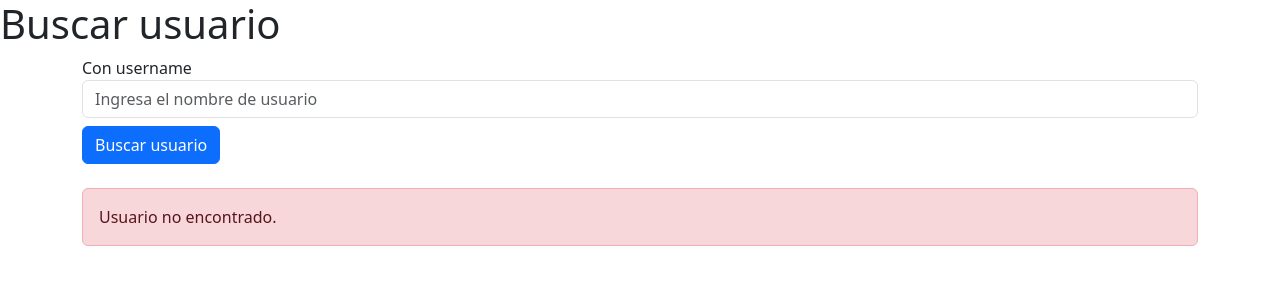
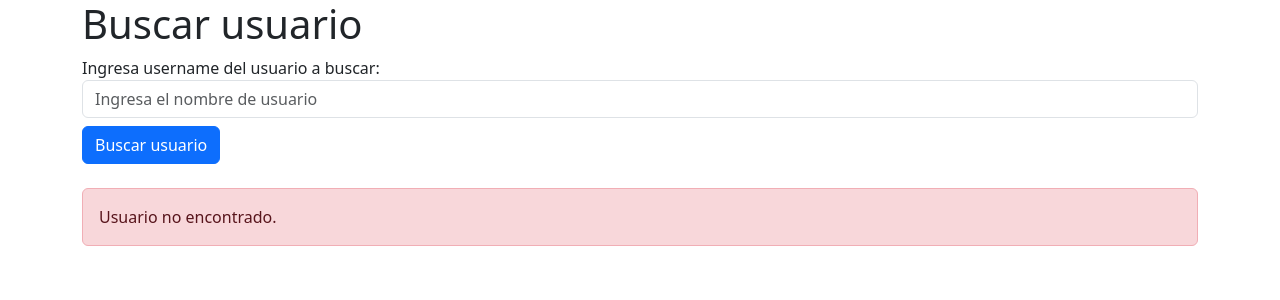
Before and after one commit to Hamburguesas-El-Portico/Taller-2-RXJS, an Angular app: page / in a window 1280 px wide. Shown: the top 300 px of the page. Built offline with nearby package versions, Linux system fonts and the light colour scheme.

Commit message:
taller terminado

```diff
--- a/src/app/app.component.html
+++ b/src/app/app.component.html
@@ -1,9 +1,10 @@
-<h1>Buscar usuario</h1>
+
 
 <div class="container">
+  <h1>Buscar usuario</h1>
   <form #form="ngForm" (ngSubmit)="searchUser()">
     <div class="form-group">
-      <label for="username">Con username</label>
+      <label for="username">Ingresa username del usuario a buscar:</label>
       <input type="text" [(ngModel)]="txtUser" name="username" class="form-control" placeholder="Ingresa el nombre de usuario">
     </div>
     <button type="submit" class="btn btn-primary mt-2">Buscar usuario</button>
```
